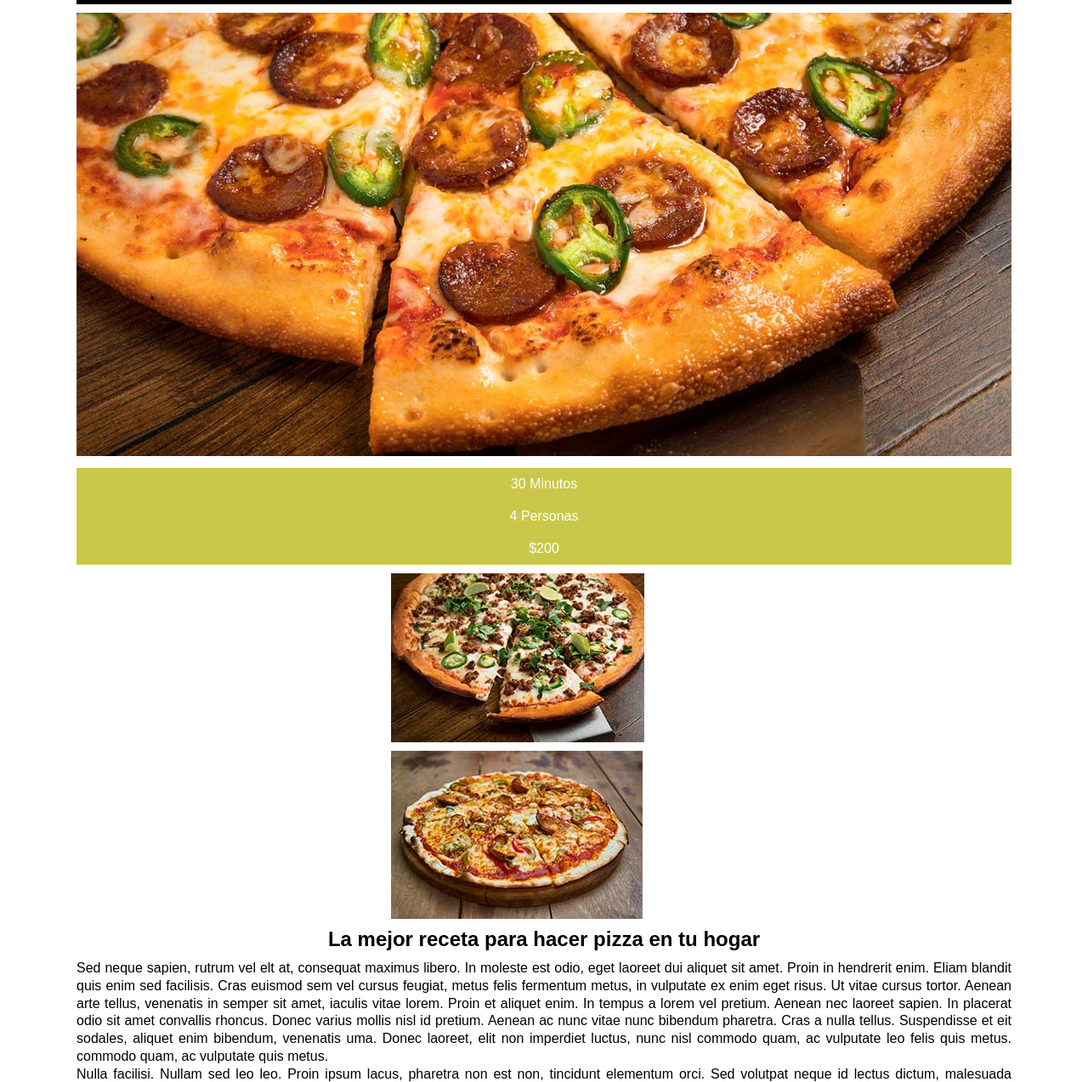
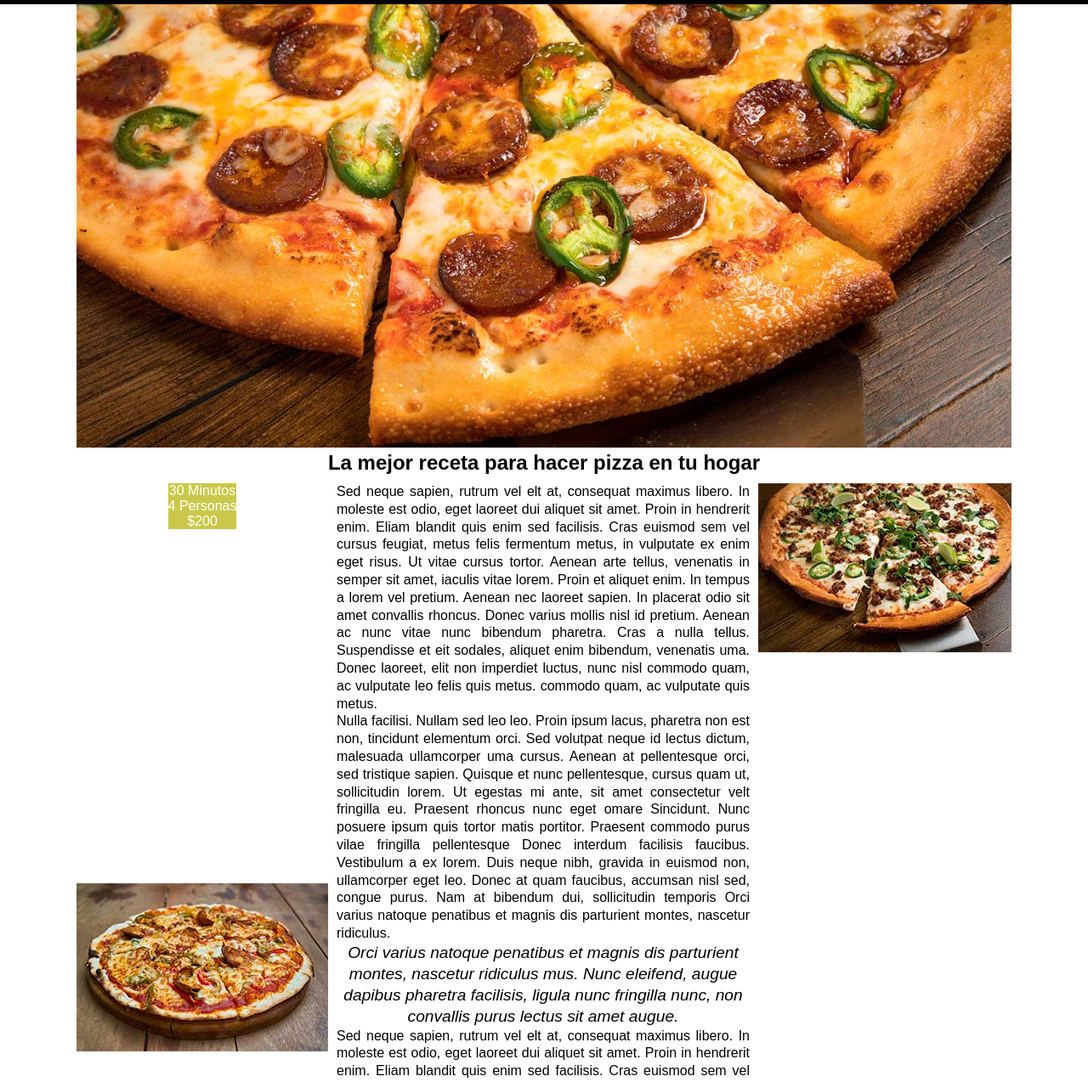
Before and after one commit to cmardom/grid2, a plain HTML site: page index.html in a window 1280 px wide. Shown: the part 171-1445 px from the top of the page at 85% size. Drawn offline with Linux system fonts and the light colour scheme.

Commit message:
posicionamiento main ok

```diff
--- a/index.html
+++ b/index.html
@@ -10,28 +10,31 @@
 <body>
 
 
-    <header>
+    <header >
         <div class="logoWrapper container">
             <img src="img/logo.jpg">
         </div>
 
-        <nav class="container">
-            <ul >
+        <nav >
+            <ul class="container" >
                 <li>Recetas</li>
                 <li>Productos</li>
                 <li>Recomendaciones</li>
                 <li>Vídeos</li>
             </ul>
         </nav>
+
+
+        <div class="container">
+            <img class="container" src="img/platillo.jpg">
+        </div>
+
     </header>
 
 
     <main class="container">
         <h2>La mejor receta para hacer pizza en tu hogar</h2>
-        <div class="container">
-            <img src="img/platillo.jpg">
 
-        </div>
 
         <div class="recipeText">
             <p>Sed neque sapien, rutrum vel elt at, consequat maximus libero. In moleste est odio, eget laoreet dui aliquet sit amet. Proin in hendrerit enim. Eliam blandit quis enim sed facilisis. Cras euismod sem vel cursus feugiat, metus felis fermentum metus, in vulputate ex enim eget risus. Ut vitae cursus tortor. Aenean arte tellus, venenatis in semper sit amet, iaculis vitae lorem. Proin et aliquet enim. In tempus a lorem vel pretium. Aenean nec laoreet sapien. In placerat odio sit amet convallis rhoncus. Donec varius mollis nisl id pretium. Aenean ac nunc vitae nunc bibendum pharetra. Cras a nulla tellus. Suspendisse et eit sodales, aliquet enim bibendum, venenatis uma. Donec laoreet, elit non imperdiet luctus, nunc nisl commodo quam, ac vulputate leo felis quis metus.
@@ -59,16 +62,16 @@
             </ul>
         </div>
 
-        <div class="images">
+
             <img src="img/mini1.jpg">
             <img src="img/mini2.jpg">
-        </div>
+
 
     </main>
 
     <footer>
         <nav class="container">
-            <ul class="footerList">
+            <ul class="footerList ">
                 <li>Recetas</li>
                 <li>Comida mexicana</li>
                 <li>Pizzas</li>
--- a/styles/styles.scss
+++ b/styles/styles.scss
@@ -5,28 +5,17 @@
     box-sizing: border-box;
     margin: 0;
     padding: 0;
+    font-family: Arial, Helvetica, sans-serif;
 }
 
 .container{
-    width: $max_main_width;
+    max-width: $max_main_width;
     margin: 0 auto;
 
 }
 
-body{
-    display: grid;
-    grid-template-columns: 1fr;
-    grid-template-areas:
-    "header"
-    "main"
-    "footer";
-    font-family: Arial, Helvetica, sans-serif;
-    gap: 10px;
-
-
 
 header{
-        grid-area: header;
 
     >nav{ /* ancho body y ul clase container = en footer*/
         background-color: black;
@@ -41,10 +30,6 @@ body{
             display: grid;
             grid-template-columns: repeat(auto-fit, minmax($min_menu_width, 1fr));
 
-                //display: grid;
-                //grid-template-columns: repeat(4, 1fr);
-
-
 
             li{
                 @include hover_nav($green_color, black);
@@ -53,34 +38,39 @@ body{
                 padding: 3px;
             }
         }
+
+
+
+
     }
 }
 
 
 
 main{
-        grid-area: main;
     display: grid;
     //grid-template-columns: 1fr;
     grid-template-columns: minmax(10px, max-content) auto minmax(100px, max-content);
     grid-template-rows: 1fr;
-        max-width: 100%;
     gap: 10px;
+    /*EN MOVIL NO HACE FALTA GRID*/
 
-
-
-        img{
-            grid-column: span 3;
-            grid-row: 1 / 2;
-            max-width: $max_main_width;
-
+    @include screen_desktop{
+        grid-template-columns: minmax(10px, max-content) auto minmax(100px, max-content);
+        grid-template-rows: repeat(4, auto);
+        gap: 10px;
+        justify-items: center;
 
     }
-
 
     .recipeData{
         grid-column: 1 / -1;
         grid-row: 2 / 3;
+
+        @include screen_desktop{
+            grid-column: 1 / 2;
+            grid-row: 2 / 3;
+        }
 
 
 
@@ -91,7 +81,7 @@ body{
             text-align: center;
 
             li{
-                    padding: 10px;
+                //padding: 10px;
 
             }
         }
@@ -100,18 +90,28 @@ body{
     .images{
         grid-column: 1 / -1;
         grid-row: 3 / 4;
-            display: grid;
-            grid-template-columns: repeat(3, 1fr);
-            gap: 10px;
+        //display: grid;
+        //grid-template-columns: minmax(10px, max-content) auto minmax(100px, max-content);
+        //gap: 10px;
+
+
+
 
         :nth-child(1){
-                grid-column: 2 / 3;
-                grid-row: 1 / 2;
+           // grid-column: 2 / 3;
+           // grid-row: 1 / 2;
+           @include screen_desktop{
+            grid-column: 3 / 4;
+            grid-row: 2 / 3;
+        }
+
         }
 
         :nth-child(2){
-                grid-column: 2 / 3;
-                grid-row: 2 / 3;
+            grid-column: 1 / 2;
+            grid-row: 3 / 4;
+
+
         }
 
     }
@@ -121,6 +121,11 @@ body{
         text-align: center;
         grid-column: 1 / 4;
         grid-row: 4 / 5;
+
+        @include screen_desktop{
+            grid-row: 1 / 2;
+            grid-column: 1 / -1;
+        }
 
 
     }
@@ -132,22 +137,28 @@ body{
         text-align: justify;
         line-height: 1.3;
 
+
         .quote{
             font-style: italic;
             font-size: larger;
             text-align: center;
 
         }
+
+        @include screen_desktop{
+            grid-column: 2 / 3;
+            grid-row: 2 / 4;
+        }
     }
 }
 
 footer{
-        grid-area: footer;
+    /*color hasta el final: clase container en padre*/
+    background-color: $green_color;
 
     nav{
         grid-template-columns: repeat(auto-fit, minmax($min_menu_width, 1fr));
         display: grid;
-            background-color: $green_color;
 
 
         .footerList{
@@ -181,4 +192,3 @@ body{
         padding: 1%;
     }
 }
-}
```
Also changed, not shown: styles/styles.css, 1 other file. Lines whose indentation alone changed are shown as unchanged.
